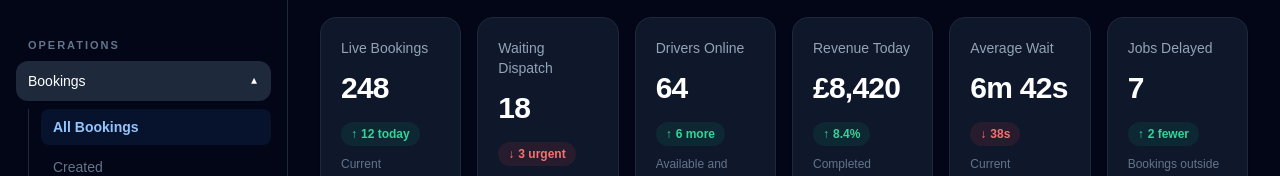
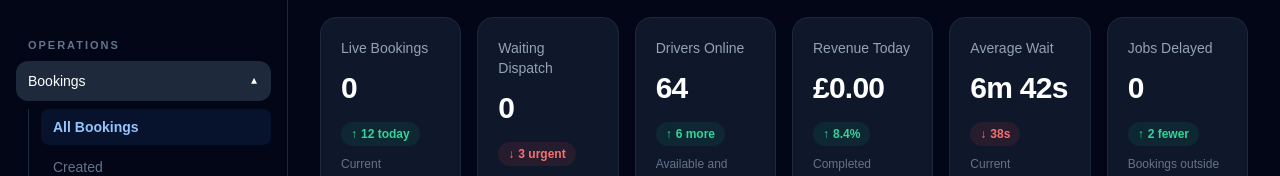
Before and after one commit to alinturig-hub/taxicrm, a Next.js app: page /dashboard/bookings in a window 1280 px wide. Shown: the part 197-373 px from the top of the page. Built offline with nearby package versions, Linux system fonts and the light colour scheme; no server answers; the database is empty; sample sign-in values are in the browser's storage.

Commit message:
feat: calculate bookings KPIs from API data

```diff
--- a/src/app/dashboard/bookings/page.tsx
+++ b/src/app/dashboard/bookings/page.tsx
@@ -186,6 +186,35 @@ export default function BookingsPage() {
 
   const activeBookings = bookingsData;
 
+  const bookingStats = useMemo(() => {
+    const live = activeBookings.length;
+
+    const waitingDispatch = activeBookings.filter(
+      (b) => b.status === "created" || b.status === "on-hold",
+    ).length;
+
+    const completed = activeBookings.filter(
+      (b) => b.status === "completed",
+    );
+
+    const revenueToday = completed.reduce(
+      (sum, b) => sum + (b.price ?? 0),
+      0,
+    );
+
+    const delayed = activeBookings.filter(
+      (b) => b.status === "warning",
+    ).length;
+
+    return {
+      live,
+      waitingDispatch,
+      revenueToday,
+      delayed,
+    };
+  }, [activeBookings]);
+
+
   const filteredBookings = useMemo(() => {
     const normalizedSearch = searchValue.trim().toLowerCase();
 
@@ -277,14 +306,14 @@ export default function BookingsPage() {
         <div className="grid gap-4 sm:grid-cols-2 xl:grid-cols-6">
           <KpiCard
             title="Live Bookings"
-            value="248"
+            value={bookingStats.live.toString()}
             description="Current operational bookings"
             trend={{ value: "12 today", direction: "up" }}
           />
 
           <KpiCard
             title="Waiting Dispatch"
-            value="18"
+            value={bookingStats.waitingDispatch.toString()}
             description="Bookings waiting for allocation"
             trend={{ value: "3 urgent", direction: "down" }}
           />
@@ -298,7 +327,7 @@ export default function BookingsPage() {
 
           <KpiCard
             title="Revenue Today"
-            value="£8,420"
+            value={`£${bookingStats.revenueToday.toFixed(2)}`}
             description="Completed booking revenue"
             trend={{ value: "8.4%", direction: "up" }}
           />
@@ -312,7 +341,7 @@ export default function BookingsPage() {
 
           <KpiCard
             title="Jobs Delayed"
-            value="7"
+            value={bookingStats.delayed.toString()}
             description="Bookings outside target"
             trend={{ value: "2 fewer", direction: "up" }}
           />
```
